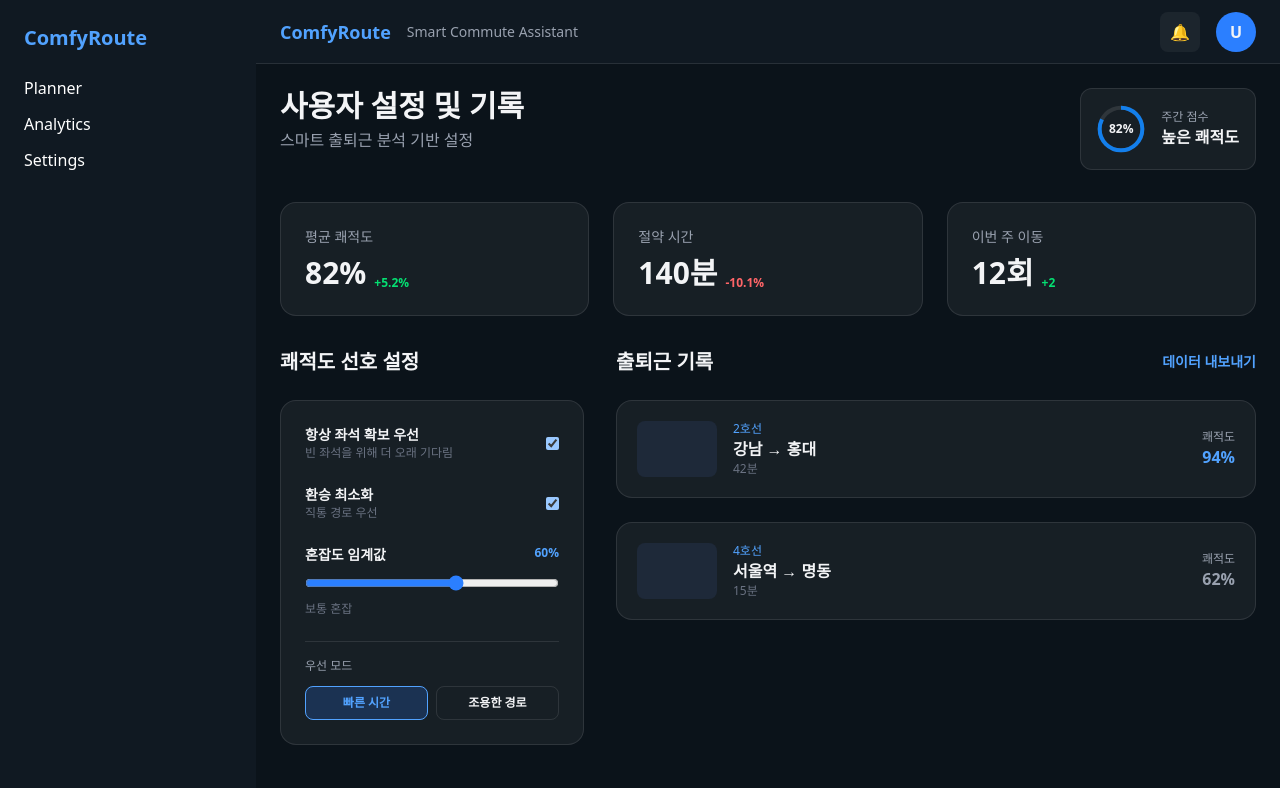
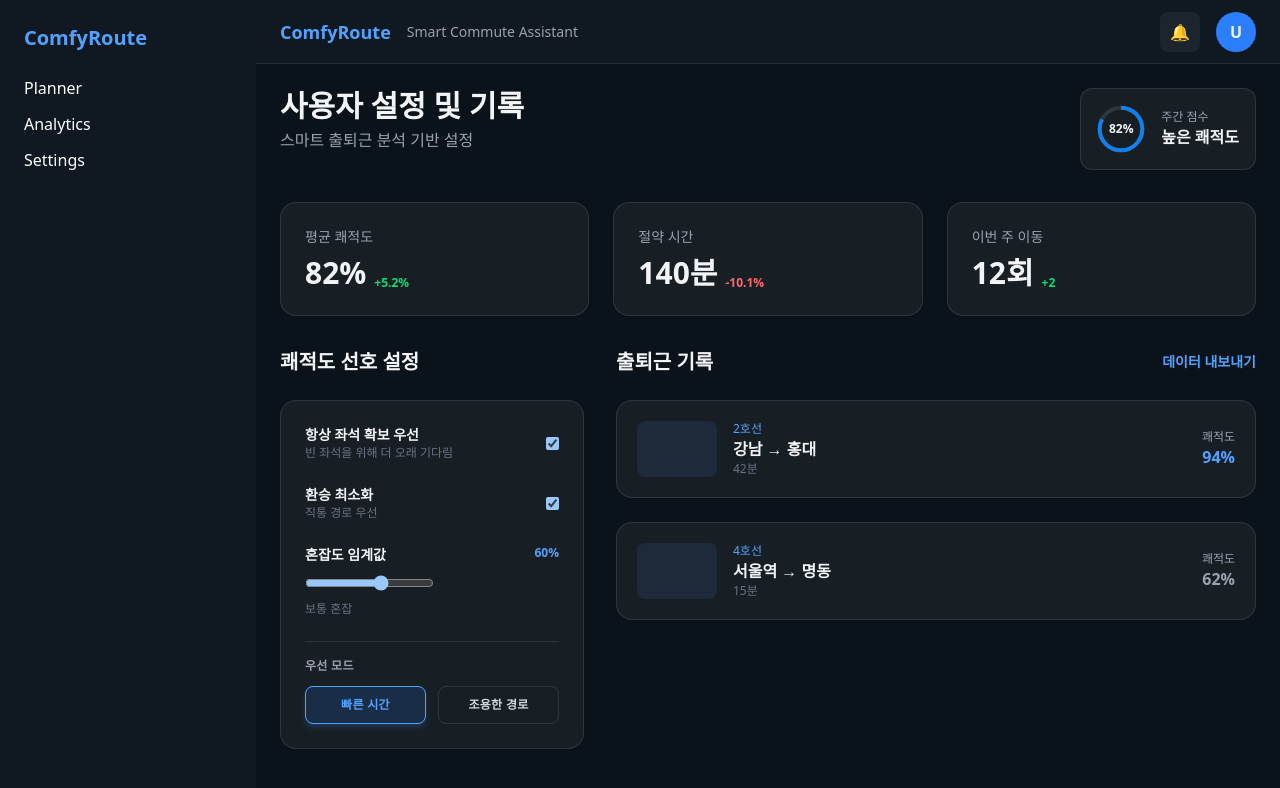
Before and after one commit to iamjiheehan/comfyroute, a Next.js app: page /settings in a window 1280 px wide. Shown: the top 788 px of the page. Built offline with nearby package versions, Linux system fonts and the light colour scheme.

Commit message:
feat:UI 완

```diff
--- a/components/settings/PreferencePanel.tsx
+++ b/components/settings/PreferencePanel.tsx
@@ -1,11 +1,24 @@
+'use client'
+
+import { useSettingsStore } from "@/store/useSettingsStore"
+import { ToggleRow } from "./ToggleRow"
+
 export default function PreferencePanel() {
+
+    const {
+        commute,
+        setCrowdThreshold,
+        setPriorityMode,
+    } = useSettingsStore()
+
+
+
     return (
         <div className="lg:col-span-1 space-y-6">
 
             <h2 className="text-xl font-bold">쾌적도 선호 설정</h2>
 
             <div className="bg-white/5 border border-white/10 rounded-2xl p-6 space-y-6">
-
                 {/* Seat Priority */}
                 <ToggleRow
                     title="항상 좌석 확보 우선"
@@ -16,7 +29,6 @@ export default function PreferencePanel() {
                     title="환승 최소화"
                     desc="직통 경로 우선"
                 />
-
                 {/* Slider */}
                 <div>
                     <div className="flex justify-between mb-2">
@@ -26,42 +38,50 @@ export default function PreferencePanel() {
 
                     <input
                         type="range"
-                        className="w-full accent-blue-500"
-                        defaultValue={60}
+                        value={commute.crowdThreshold}
+                        onChange={(e) => setCrowdThreshold(Number(e.target.value))}
                     />
+
 
                     <p className="text-xs text-gray-500 mt-1">보통 혼잡</p>
                 </div>
-
                 {/* Mode */}
                 <div className="border-t border-white/10 pt-4">
-                    <p className="text-xs text-gray-400 mb-3">우선 모드</p>
+                    <p className="text-xs text-gray-400 mb-3 font-semibold tracking-wide">
+                        우선 모드
+                    </p>
 
-                    <div className="grid grid-cols-2 gap-2">
-                        <button className="bg-blue-500/20 border border-blue-400 text-blue-400 rounded-lg py-2 text-xs font-bold">
+                    <div className="grid grid-cols-2 gap-3">
+                        <button
+                            onClick={() => setPriorityMode("fast")}
+                            className={`
+                                py-2.5 rounded-lg text-xs font-bold tracking-wide cursor-pointer
+                                border transition-all duration-200
+                                ${commute.priorityMode === "fast"
+                                    ? "bg-blue-500/15 border-blue-400 text-blue-400 shadow-md shadow-blue-500/20"
+                                    : "border-white/10 text-gray-300 hover:border-white/30 hover:text-white"
+                                }
+                            `}
+                        >
                             빠른 시간
                         </button>
-
-                        <button className="border border-white/10 rounded-lg py-2 text-xs font-bold">
+                        <button
+                            onClick={() => setPriorityMode("quiet")}
+                            className={`
+                                py-2.5 rounded-lg text-xs font-bold tracking-wide cursor-pointer
+                                border transition-all duration-200
+                                ${commute.priorityMode === "quiet"
+                                    ? "bg-blue-500/15 border-blue-400 text-blue-400 shadow-md shadow-blue-500/20"
+                                    : "border-white/10 text-gray-300 hover:border-white/30 hover:text-white"
+                                }
+                            `}
+                        >
                             조용한 경로
                         </button>
+
                     </div>
                 </div>
-
             </div>
         </div>
     )
 }
-
-function ToggleRow({ title, desc }: any) {
-    return (
-        <div className="flex justify-between items-center">
-            <div>
-                <p className="font-bold text-sm">{title}</p>
-                <p className="text-xs text-gray-500">{desc}</p>
-            </div>
-
-            <input type="checkbox" className="toggle toggle-primary" defaultChecked />
-        </div>
-    )
-}
--- /dev/null
+++ b/components/settings/ToggleRow.tsx
@@ -0,0 +1,28 @@
+'use client'
+
+import { useSettingsStore } from "@/store/useSettingsStore"
+
+export function ToggleRow({ title, desc }: any) {
+
+    const {
+        commute,
+        setSeatPriority,
+    } = useSettingsStore()
+
+
+    return (
+        <div className="flex justify-between items-center">
+            <div>
+                <p className="font-bold text-sm">{title}</p>
+                <p className="text-xs text-gray-500">{desc}</p>
+            </div>
+
+            <input
+                type="checkbox"
+                checked={commute.seatPriority}
+                onChange={(e) => setSeatPriority(e.target.checked)}
+            />
+
+        </div>
+    )
+}
--- /dev/null
+++ b/store/useSettingsStore.ts
@@ -0,0 +1,94 @@
+"use client"
+
+import { create } from "zustand"
+import { persist } from "zustand/middleware"
+import { SettingsState } from "@/types/settings"
+
+interface SettingsActions {
+    setSeatPriority: (v: boolean) => void
+    setMinimizeTransfer: (v: boolean) => void
+    setCrowdThreshold: (v: number) => void
+    setPriorityMode: (v: SettingsState["commute"]["priorityMode"]) => void
+
+    setPush: (v: boolean) => void
+    setCrowdAlert: (v: boolean) => void
+    setAiRecommend: (v: boolean) => void
+
+    setTheme: (v: SettingsState["theme"]) => void
+
+    resetSettings: () => void
+}
+
+type SettingsStore = SettingsState & SettingsActions
+
+const defaultState: SettingsState = {
+    commute: {
+        seatPriority: true,
+        minimizeTransfer: false,
+        crowdThreshold: 60,
+        priorityMode: "fast",
+    },
+
+    notifications: {
+        push: true,
+        crowdAlert: true,
+        aiRecommend: true,
+    },
+
+    theme: "dark",
+}
+
+export const useSettingsStore = create<SettingsStore>()(
+    persist(
+        (set) => ({
+            ...defaultState,
+
+            // ⭐ Commute
+            setSeatPriority: (v) =>
+                set((state) => ({
+                    commute: { ...state.commute, seatPriority: v },
+                })),
+
+            setMinimizeTransfer: (v) =>
+                set((state) => ({
+                    commute: { ...state.commute, minimizeTransfer: v },
+                })),
+
+            setCrowdThreshold: (v) =>
+                set((state) => ({
+                    commute: { ...state.commute, crowdThreshold: v },
+                })),
+
+            setPriorityMode: (v) =>
+                set((state) => ({
+                    commute: { ...state.commute, priorityMode: v },
+                })),
+
+            // ⭐ Notification
+            setPush: (v) =>
+                set((state) => ({
+                    notifications: { ...state.notifications, push: v },
+                })),
+
+            setCrowdAlert: (v) =>
+                set((state) => ({
+                    notifications: { ...state.notifications, crowdAlert: v },
+                })),
+
+            setAiRecommend: (v) =>
+                set((state) => ({
+                    notifications: { ...state.notifications, aiRecommend: v },
+                })),
+
+            // ⭐ Theme
+            setTheme: (v) => set({ theme: v }),
+
+            // ⭐ Reset
+            resetSettings: () => set(defaultState),
+        }),
+
+        {
+            name: "comfyroute-settings",
+        }
+    )
+)
--- /dev/null
+++ b/types/settings.ts
@@ -0,0 +1,22 @@
+export type PriorityMode = "fast" | "quiet"
+
+export type ThemeMode = "dark" | "light" | "system"
+
+export interface CommutePreferences {
+    seatPriority: boolean
+    minimizeTransfer: boolean
+    crowdThreshold: number
+    priorityMode: PriorityMode
+}
+
+export interface NotificationSettings {
+    push: boolean
+    crowdAlert: boolean
+    aiRecommend: boolean
+}
+
+export interface SettingsState {
+    commute: CommutePreferences
+    notifications: NotificationSettings
+    theme: ThemeMode
+}
```
Also changed, not shown: app/analytics/page.tsx (indentation only).
